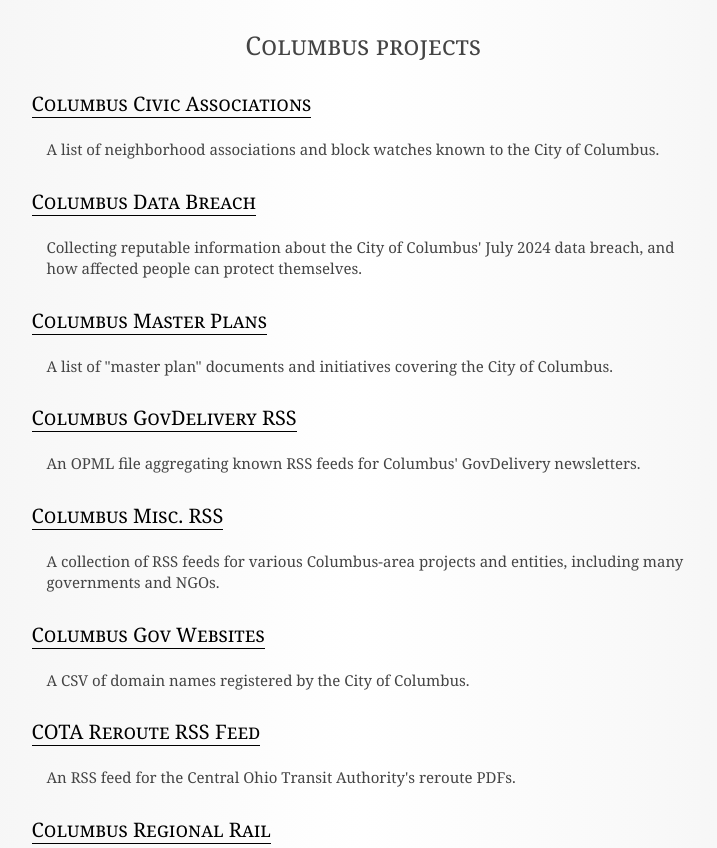
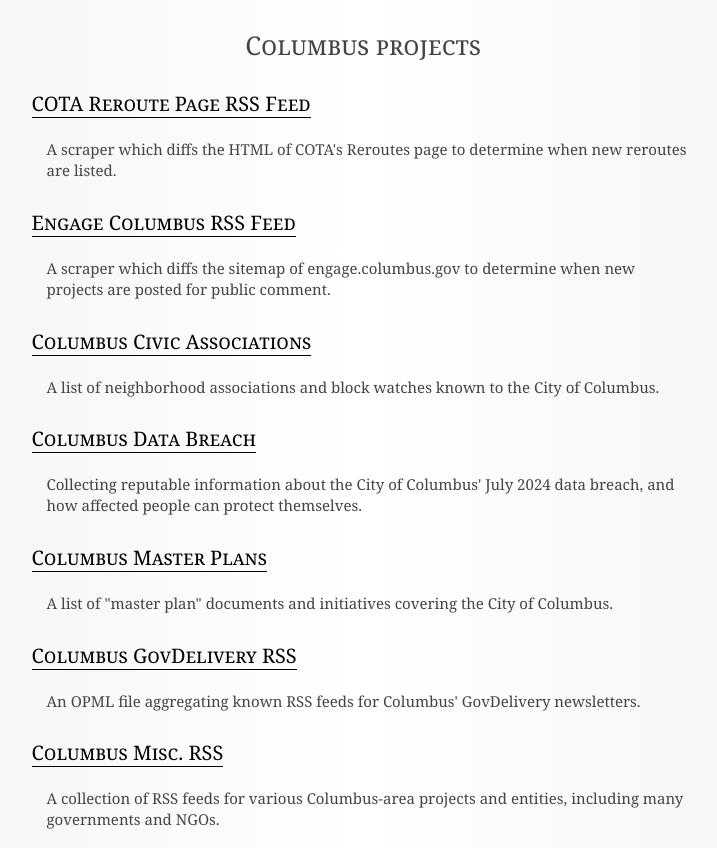
Before and after one commit to benlk/benlk.github.io, a plain HTML site: page index.html in a window 1280 px wide. Shown: the top 848 px of the page, without its empty margins (277-994 px from the left). Drawn offline with Linux system fonts and the light colour scheme.

Commit message:
Add Engage Columbus and COTA Reroutes Page RSS feed projects

```diff
--- a/index.html
+++ b/index.html
@@ -10,6 +10,12 @@
 	</head>
 	<body>
 		<h1>Columbus projects</h1>
+
+		<h2><a href="https://benlk.github.io/cota-reroutes-page-rss/">COTA Reroute Page RSS Feed</a></h2>
+		<p>A scraper which diffs the HTML of COTA's Reroutes page to determine when new reroutes are listed.</p>
+
+		<h2><a href="https://benlk.github.io/engage-columbus-scrape-to-rss/">Engage Columbus RSS Feed</a></h2>
+		<p>A scraper which diffs the sitemap of engage.columbus.gov to determine when new projects are posted for public comment.</p>
 
 		<h2><a href="https://benlk.github.io/columbus-civic-associations/">Columbus Civic Associations</a></h2>
 		<p>A list of neighborhood associations and block watches known to the City of Columbus.</p>
```
